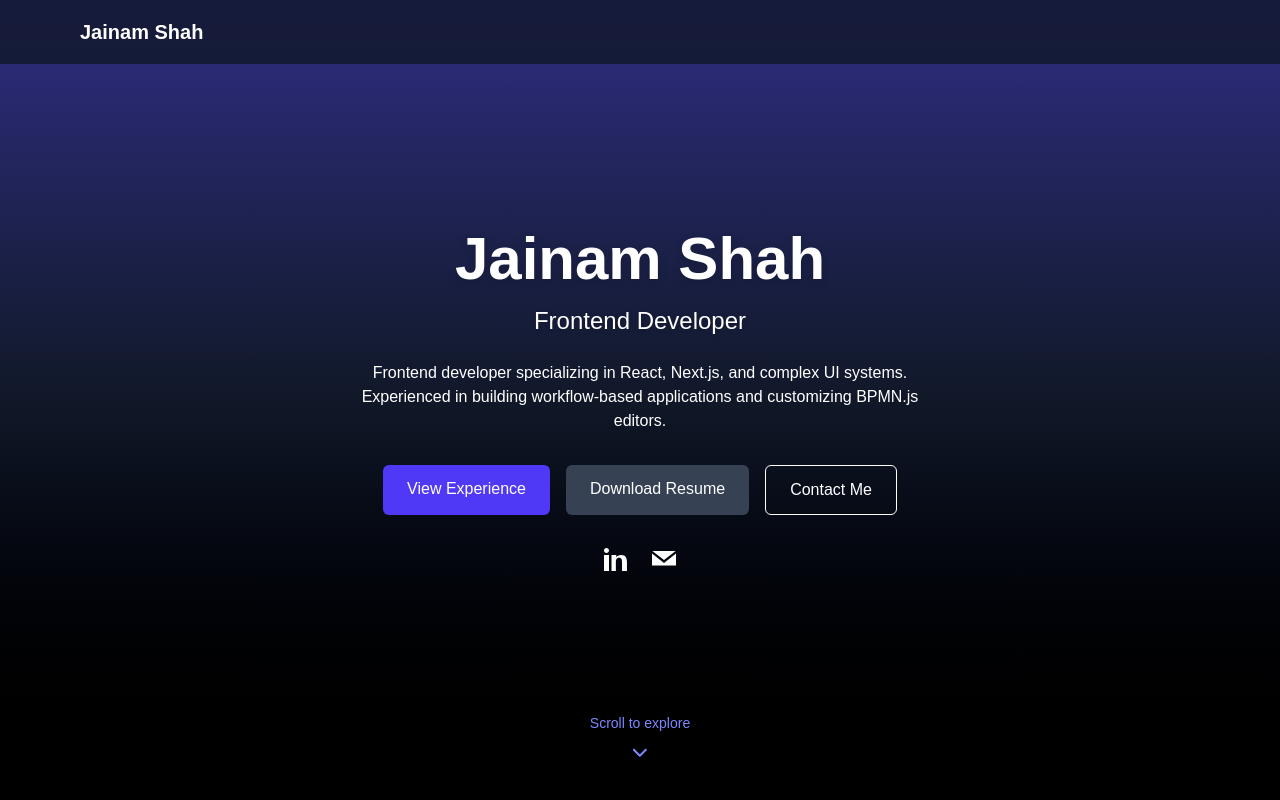
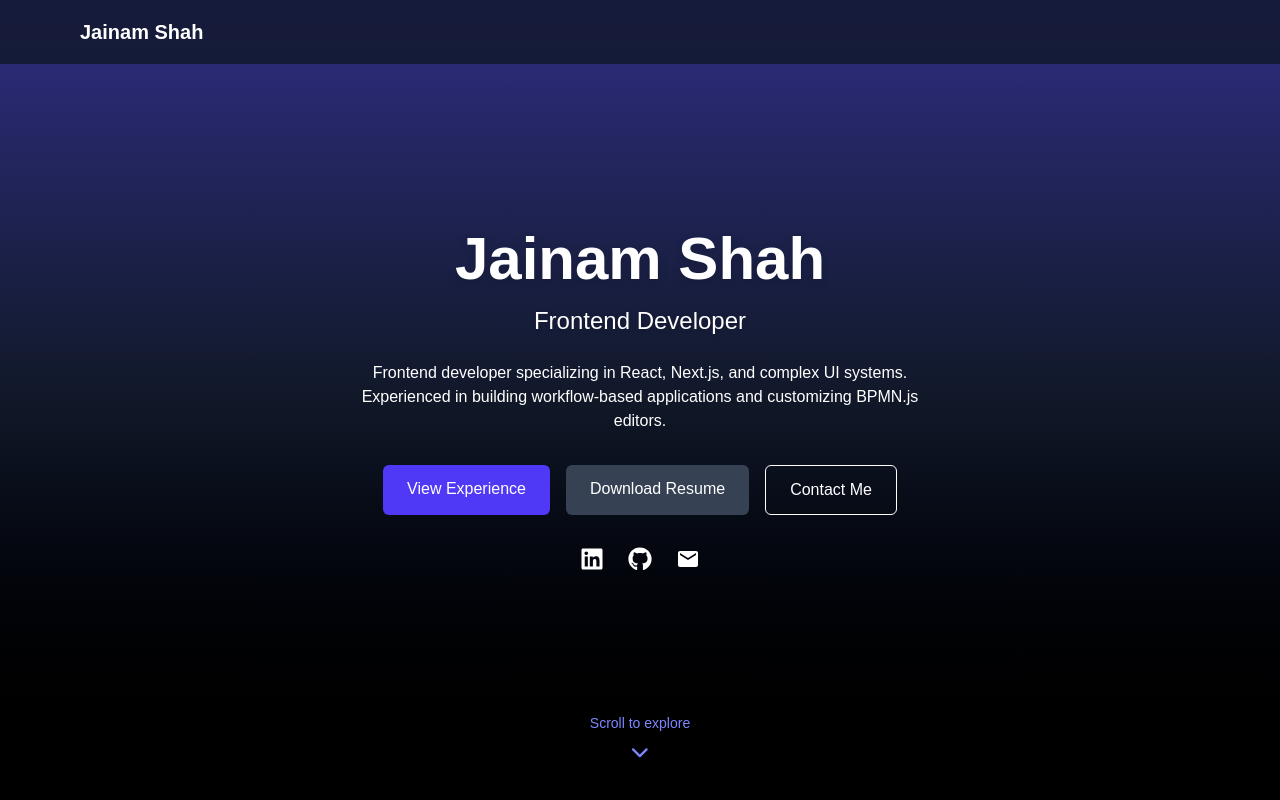
Before and after one commit to jainam7/portfolio, a Next.js app: page / in a window 1280 px wide. Shown: the top 800 px of the page. Built offline with nearby package versions, Linux system fonts and the light colour scheme.

Commit message:
Replace SVG icons with react-icons and add GitHub link to social links

```diff
--- a/src/components/Footer.tsx
+++ b/src/components/Footer.tsx
@@ -1,4 +1,6 @@
 "use client";
+
+import { FaLinkedin, FaGithub } from "react-icons/fa";
 
 const Footer = () => {
   const year = new Date().getFullYear();
@@ -32,12 +34,23 @@ const Footer = () => {
             target="_blank"
             rel="noopener noreferrer"
             className="hover:text-white"
+            aria-label="LinkedIn"
           >
-            LinkedIn
+            <FaLinkedin size={24} />
+          </a>
+          <a
+            href="https://github.com/jainam7/"
+            target="_blank"
+            rel="noopener noreferrer"
+            className="hover:text-white"
+            aria-label="GitHub"
+          >
+            <FaGithub size={24} />
           </a>
           <a
             href="mailto:jainamshah7111997@gmail.com"
             className="hover:text-white"
+            aria-label="Email"
           >
             Email
           </a>
--- a/src/sections/ContactSection.tsx
+++ b/src/sections/ContactSection.tsx
@@ -5,7 +5,7 @@ import { motion } from "framer-motion";
 const ContactSection = () => {
   return (
     <section id="contact" className="py-20 bg-gray-800 text-gray-100">
-      <div className="max-w-4xl mx-auto px-4">
+      <div className="max-w-6xl mx-auto px-4">
         <motion.h2
           className="text-3xl font-bold mb-8"
           initial={{ opacity: 0 }}
--- a/src/sections/HeroSection.tsx
+++ b/src/sections/HeroSection.tsx
@@ -1,6 +1,9 @@
 "use client";
 
 import { motion } from "framer-motion";
+import { FaLinkedin, FaGithub } from "react-icons/fa";
+import { MdEmail } from "react-icons/md";
+import { IoChevronDown } from "react-icons/io5";
 
 const HeroSection = () => {
   return (
@@ -54,32 +57,23 @@ const HeroSection = () => {
             aria-label="LinkedIn"
             className="hover:text-indigo-400"
           >
-            {/* LinkedIn SVG */}
-            <svg
-              xmlns="http://www.w3.org/2000/svg"
-              width="24"
-              height="24"
-              fill="currentColor"
-              viewBox="0 0 24 24"
-            >
-              <path d="M4.98 3.5C4.98 4.88 3.88 6 2.5 6S0 4.88 0 3.5 1.12 1 2.5 1 4.98 2.12 4.98 3.5zM0 8h5V24H0V8zm7.5 0h4.78v2.21h.07c.66-1.25 2.27-2.21 4.68-2.21 5 0 5.92 3.28 5.92 7.54V24H18V15.5c0-2.05-.04-4.68-2.85-4.68-2.85 0-3.29 2.23-3.29 4.54V24H7.5V8z" />
-            </svg>
+            <FaLinkedin size={24} />
+          </a>
+          <a
+            href="https://github.com/jainam7/"
+            target="_blank"
+            rel="noopener noreferrer"
+            aria-label="GitHub"
+            className="hover:text-indigo-400"
+          >
+            <FaGithub size={24} />
           </a>
           <a
             href="mailto:jainamshah7111997@gmail.com"
             aria-label="Email"
             className="hover:text-indigo-400"
           >
-            {/* Email SVG */}
-            <svg
-              xmlns="http://www.w3.org/2000/svg"
-              width="24"
-              height="24"
-              fill="currentColor"
-              viewBox="0 0 24 24"
-            >
-              <path d="M12 13.065L.388 4h23.224L12 13.065zm0 2.87L24 6.5v12H0v-12l12 9.435z" />
-            </svg>
+            <MdEmail size={24} />
           </a>
         </div>
         <motion.div
@@ -92,19 +86,7 @@ const HeroSection = () => {
             className="flex flex-col items-center gap-2 text-indigo-400 hover:text-indigo-300 transition"
           >
             <span className="text-sm font-medium">Scroll to explore</span>
-            <svg
-              xmlns="http://www.w3.org/2000/svg"
-              width="24"
-              height="24"
-              viewBox="0 0 24 24"
-              fill="none"
-              stroke="currentColor"
-              strokeWidth="2"
-              strokeLinecap="round"
-              strokeLinejoin="round"
-            >
-              <polyline points="6 9 12 15 18 9"></polyline>
-            </svg>
+            <IoChevronDown size={24} />
           </a>
         </motion.div>
       </motion.div>
```
